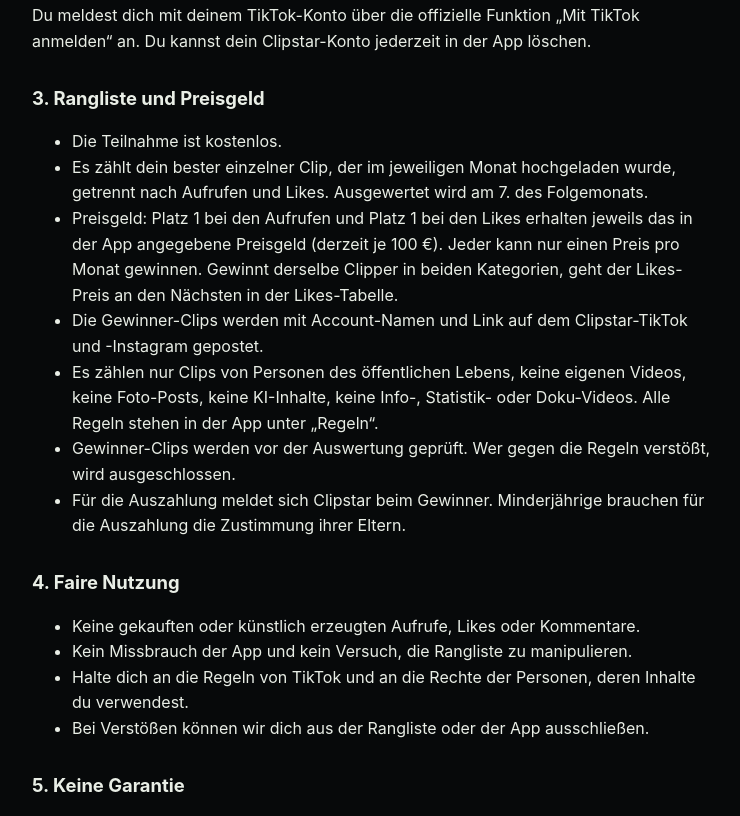
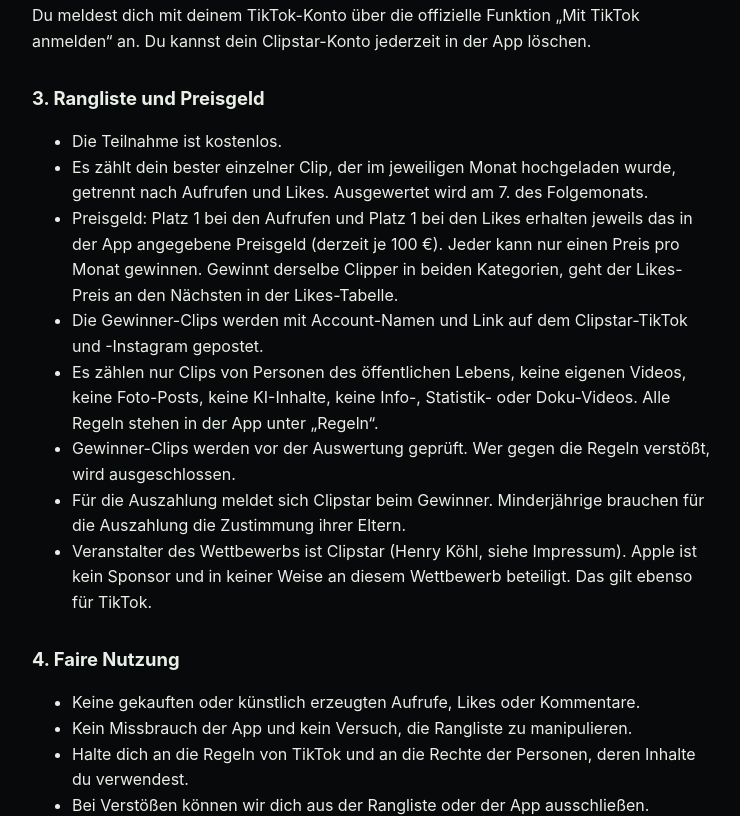
Before and after one commit to Henry2005-create/clipp-app, a plain HTML site: page nutzungsbedingungen.html in a window 1280 px wide. Shown: the part 347-1163 px from the top of the page, without its empty margins (268-1008 px from the left). Drawn offline with Linux system fonts and the light colour scheme.

Commit message:
Nutzungsbedingungen: Veranstalter, Apple kein Sponsor
Co-Authored-By: Claude Opus 5.5 <noreply@anthropic.com>

```diff
--- a/nutzungsbedingungen.html
+++ b/nutzungsbedingungen.html
@@ -17,6 +17,7 @@
 <li>Es zählen nur Clips von Personen des öffentlichen Lebens, keine eigenen Videos, keine Foto-Posts, keine KI-Inhalte, keine Info-, Statistik- oder Doku-Videos. Alle Regeln stehen in der App unter „Regeln“.</li>
 <li>Gewinner-Clips werden vor der Auswertung geprüft. Wer gegen die Regeln verstößt, wird ausgeschlossen.</li>
 <li>Für die Auszahlung meldet sich Clipstar beim Gewinner. Minderjährige brauchen für die Auszahlung die Zustimmung ihrer Eltern.</li>
+<li>Veranstalter des Wettbewerbs ist Clipstar (Henry Köhl, siehe Impressum). Apple ist kein Sponsor und in keiner Weise an diesem Wettbewerb beteiligt. Das gilt ebenso für TikTok.</li>
 </ul>
 
 <h2>4. Faire Nutzung</h2>
```
